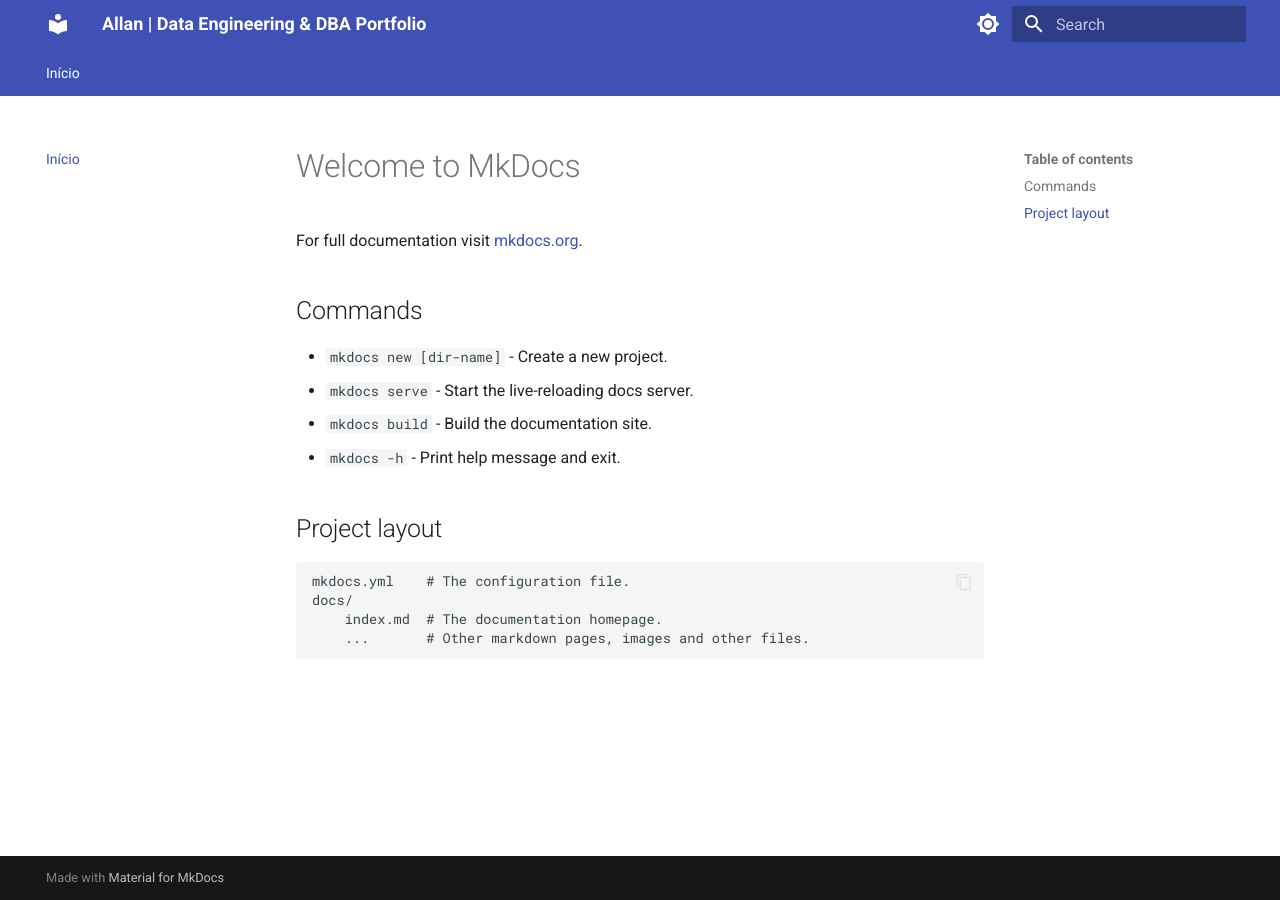
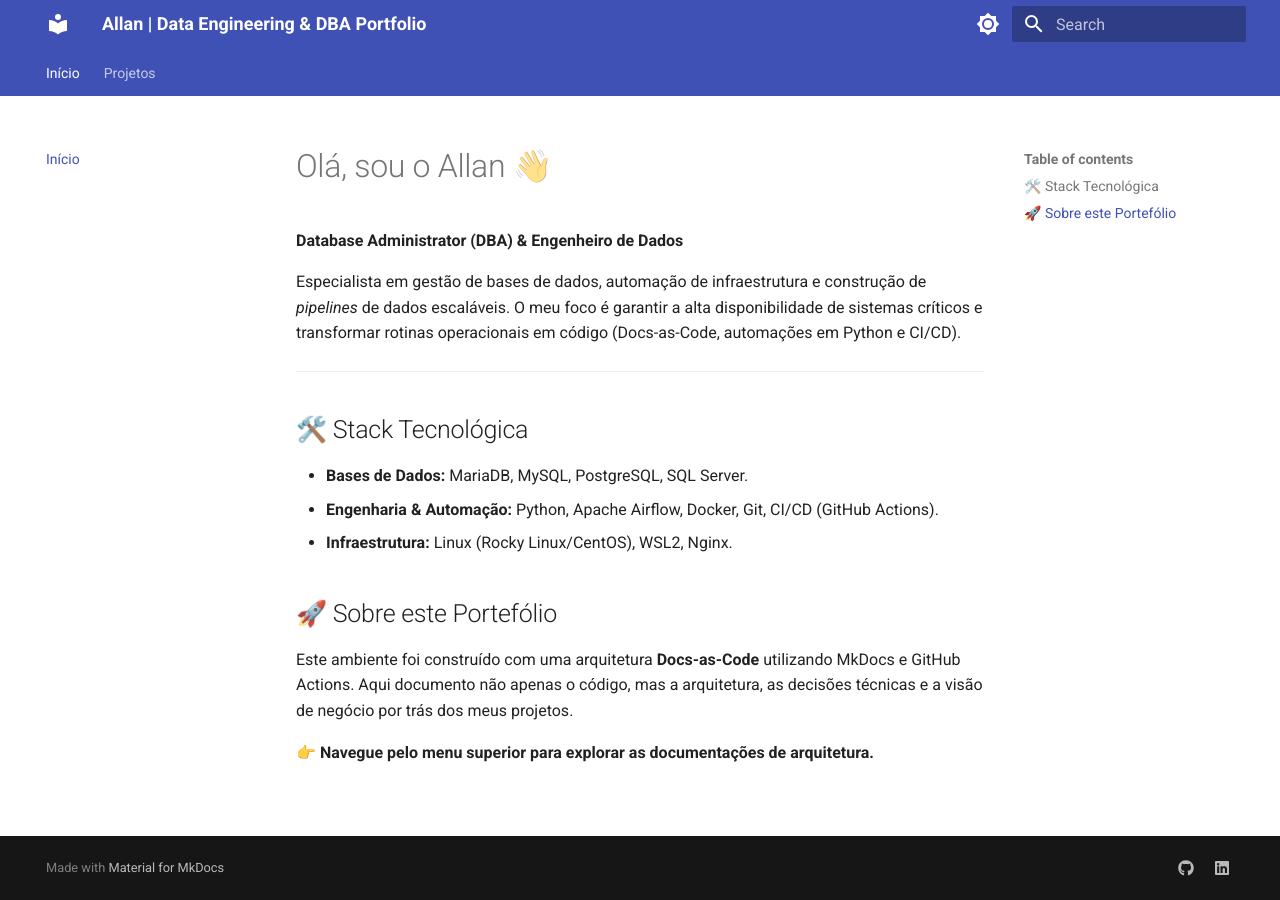
Before and after one commit to Allanao88/portfolio-docs, an MkDocs documentation site: the page built from docs/index.md, in a window 1280 px wide. Built offline with MkDocs 1.6.1 and Material for MkDocs 9.7.7, drawn with Linux system fonts in a browser that asks for light colours.

Commit message:
feat: personalizacao da homepage e navegacao

```diff
--- a/docs/index.md
+++ b/docs/index.md
@@ -1,17 +1,19 @@
-# Welcome to MkDocs
+# Olá, sou o Allan 👋
 
-For full documentation visit [mkdocs.org](https://www.mkdocs.org).
+**Database Administrator (DBA) & Engenheiro de Dados**
 
-## Commands
+Especialista em gestão de bases de dados, automação de infraestrutura e construção de *pipelines* de dados escaláveis. O meu foco é garantir a alta disponibilidade de sistemas críticos e transformar rotinas operacionais em código (Docs-as-Code, automações em Python e CI/CD).
 
-* `mkdocs new [dir-name]` - Create a new project.
-* `mkdocs serve` - Start the live-reloading docs server.
-* `mkdocs build` - Build the documentation site.
-* `mkdocs -h` - Print help message and exit.
+---
 
-## Project layout
+## 🛠️ Stack Tecnológica
 
-    mkdocs.yml    # The configuration file.
-    docs/
-        index.md  # The documentation homepage.
-        ...       # Other markdown pages, images and other files.
+* **Bases de Dados:** MariaDB, MySQL, PostgreSQL, SQL Server.
+* **Engenharia & Automação:** Python, Apache Airflow, Docker, Git, CI/CD (GitHub Actions).
+* **Infraestrutura:** Linux (Rocky Linux/CentOS), WSL2, Nginx.
+
+## 🚀 Sobre este Portefólio
+
+Este ambiente foi construído com uma arquitetura **Docs-as-Code** utilizando MkDocs e GitHub Actions. Aqui documento não apenas o código, mas a arquitetura, as decisões técnicas e a visão de negócio por trás dos meus projetos.
+
+👉 **Navegue pelo menu superior para explorar as documentações de arquitetura.**
--- a/mkdocs.yml
+++ b/mkdocs.yml
@@ -1,5 +1,6 @@
 site_name: Allan | Data Engineering & DBA Portfolio
 site_url: https://Allanao88.github.io/portfolio-docs/
+site_description: Portefólio Técnico de Engenharia de Dados e DBA
 
 theme:
   name: material
@@ -11,7 +12,6 @@ theme:
     - search.highlight
     - content.code.copy
   palette:
-    # Modo Claro
     - media: "(prefers-color-scheme: light)"
       scheme: default
       primary: indigo
@@ -19,7 +19,6 @@ theme:
       toggle:
         icon: material/brightness-7
         name: Mudar para modo escuro
-    # Modo Escuro
     - media: "(prefers-color-scheme: dark)"
       scheme: slate
       primary: indigo
@@ -28,5 +27,16 @@ theme:
         icon: material/brightness-4
         name: Mudar para modo claro
 
+extra:
+  social:
+    - icon: fontawesome/brands/github
+      link: https://github.com/Allanao88
+      name: Allan no GitHub
+    - icon: fontawesome/brands/linkedin
+      link: https://linkedin.com/in/seu-perfil  # <-- Substitua pelo seu LinkedIn
+      name: Allan no LinkedIn
+
 nav:
   - Início: index.md
+  - Projetos:
+    - Portal de Monitorização DBA: projetos/portal-monitorizacao.md
```
